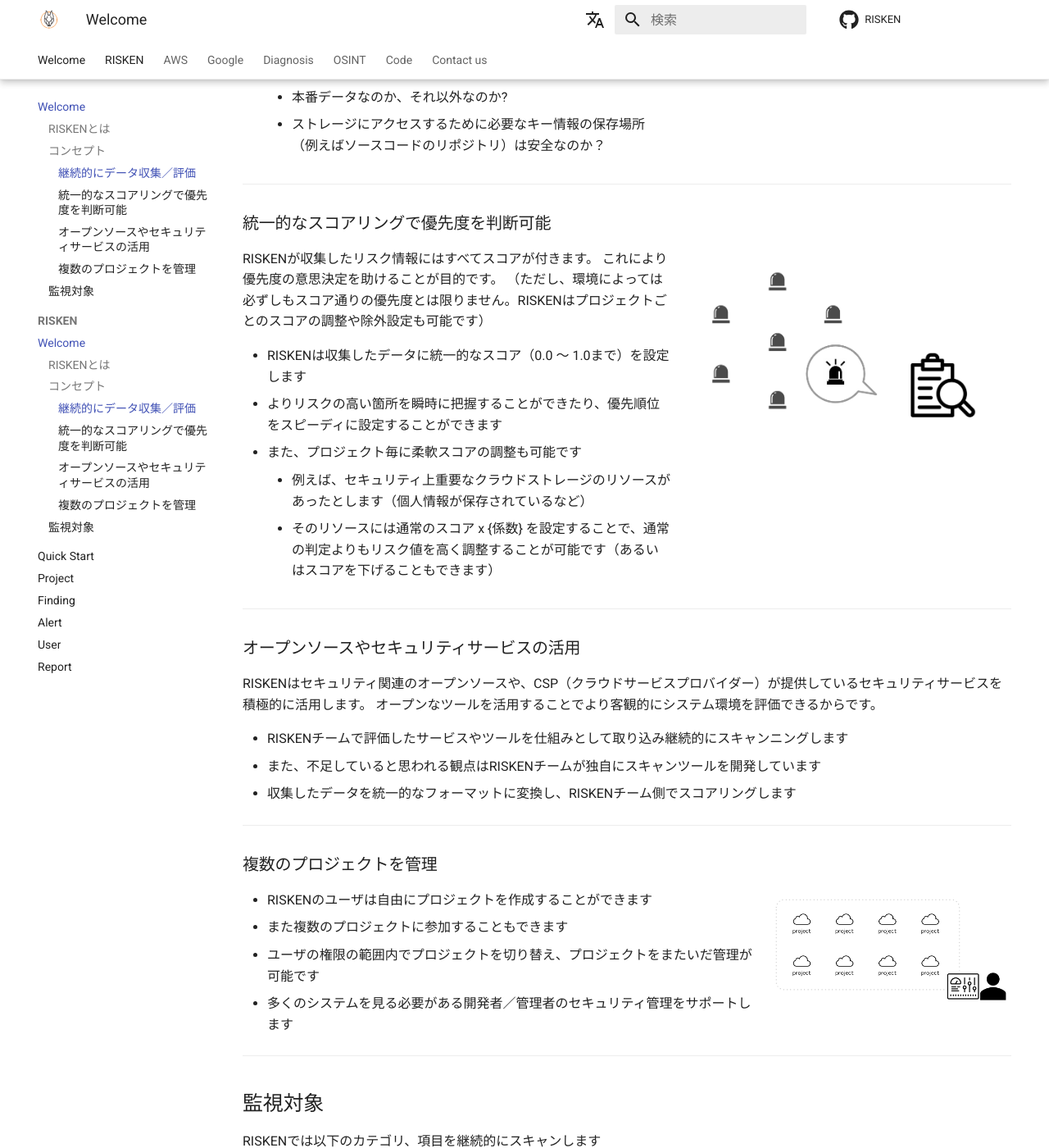
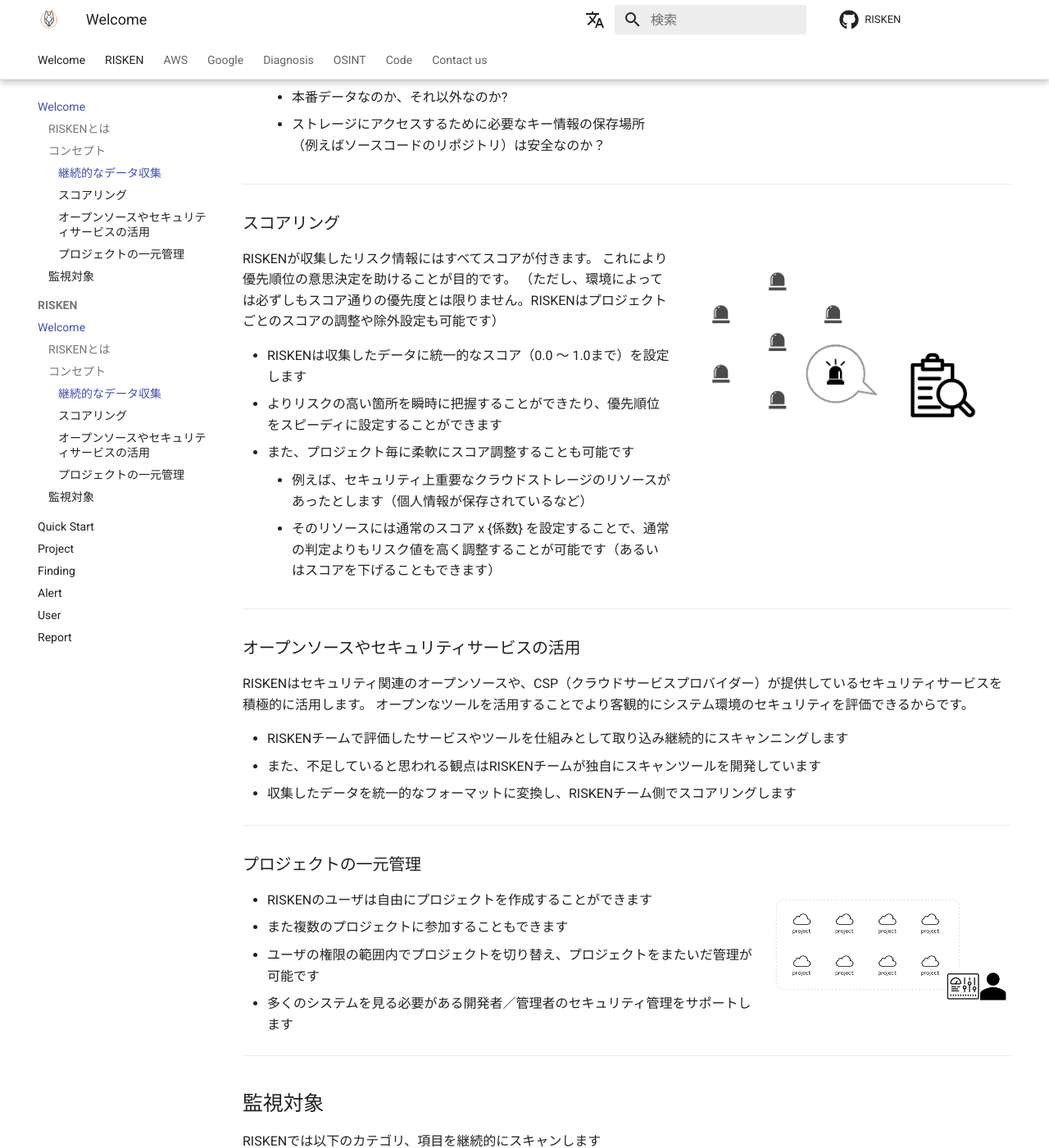
Before and after one commit to ca-risken/doc, an MkDocs documentation site: the page built from docs/index.md, in a window 1280 px wide and 1400 px high, scrolled down 1407 px. Shown: the whole window at 82% size. Built offline with MkDocs 1.6.1 and Material for MkDocs 9.7.7, drawn with Linux system fonts in a browser that asks for light colours; comment, search, counter and statistics services are not loaded; some of the changed text lies outside the part shown.

Commit message:
fix concept

```diff
--- a/docs/index.md
+++ b/docs/index.md
@@ -34,13 +34,13 @@
 
 ## コンセプト
 
-### 継続的にデータ収集／評価
+### 継続的なデータ収集
 
 ![RISKENコンセプト1](/img/risken/concept1.png){align=right style="width:400px"}
 
 RISKENは日々変化するシステム環境のデータを継続的に収集し評価します。
 
-- RISKENはシステム環境に関するあらゆるデータを自動収集します
+- RISKENはシステム環境に関する様々なデータを収集します
     - インフラ関連のリソース情報
     - アプリケーションのスキャン結果
     - ソースコードの解析データ
@@ -53,17 +53,17 @@ RISKENは日々変化するシステム環境のデータを継続的に収集
 
 ---
 
-### 統一的なスコアリングで優先度を判断可能
+### スコアリング
 
 ![RISKENコンセプト2](/img/risken/concept2.png){align=right style="width:400px"}
 
 RISKENが収集したリスク情報にはすべてスコアが付きます。
-これにより優先度の意思決定を助けることが目的です。
+これにより優先順位の意思決定を助けることが目的です。
 （ただし、環境によっては必ずしもスコア通りの優先度とは限りません。RISKENはプロジェクトごとのスコアの調整や除外設定も可能です）
 
 - RISKENは収集したデータに統一的なスコア（0.0 〜 1.0まで）を設定します
 - よりリスクの高い箇所を瞬時に把握することができたり、優先順位をスピーディに設定することができます
-- また、プロジェクト毎に柔軟スコアの調整も可能です
+- また、プロジェクト毎に柔軟にスコア調整することも可能です
     - 例えば、セキュリティ上重要なクラウドストレージのリソースがあったとします（個人情報が保存されているなど）
     - そのリソースには通常のスコア x {係数} を設定することで、通常の判定よりもリスク値を高く調整することが可能です（あるいはスコアを下げることもできます）
 
@@ -72,7 +72,7 @@ RISKENが収集したリスク情報にはすべてスコアが付きます。
 ### オープンソースやセキュリティサービスの活用
 
 RISKENはセキュリティ関連のオープンソースや、CSP（クラウドサービスプロバイダー）が提供しているセキュリティサービスを積極的に活用します。
-オープンなツールを活用することでより客観的にシステム環境を評価できるからです。
+オープンなツールを活用することでより客観的にシステム環境のセキュリティを評価できるからです。
 
 - RISKENチームで評価したサービスやツールを仕組みとして取り込み継続的にスキャンニングします
 - また、不足していると思われる観点はRISKENチームが独自にスキャンツールを開発しています
@@ -80,7 +80,7 @@ RISKENはセキュリティ関連のオープンソースや、CSP（クラウ
 
 ---
 
-### 複数のプロジェクトを管理
+### プロジェクトの一元管理
 
 ![RISKENコンセプト3](/img/risken/concept3.png){align=right style="width:300px"}
 
```
